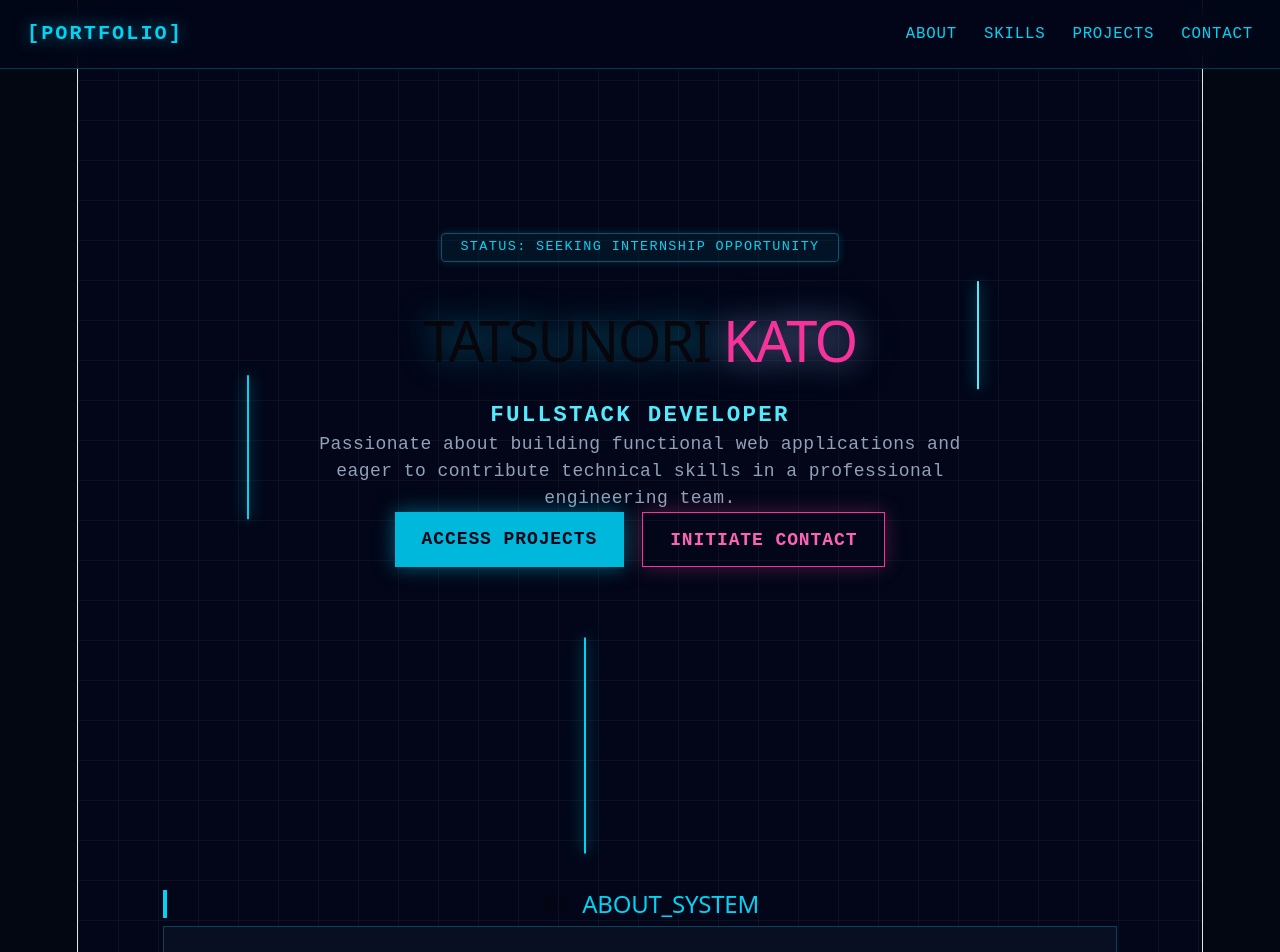
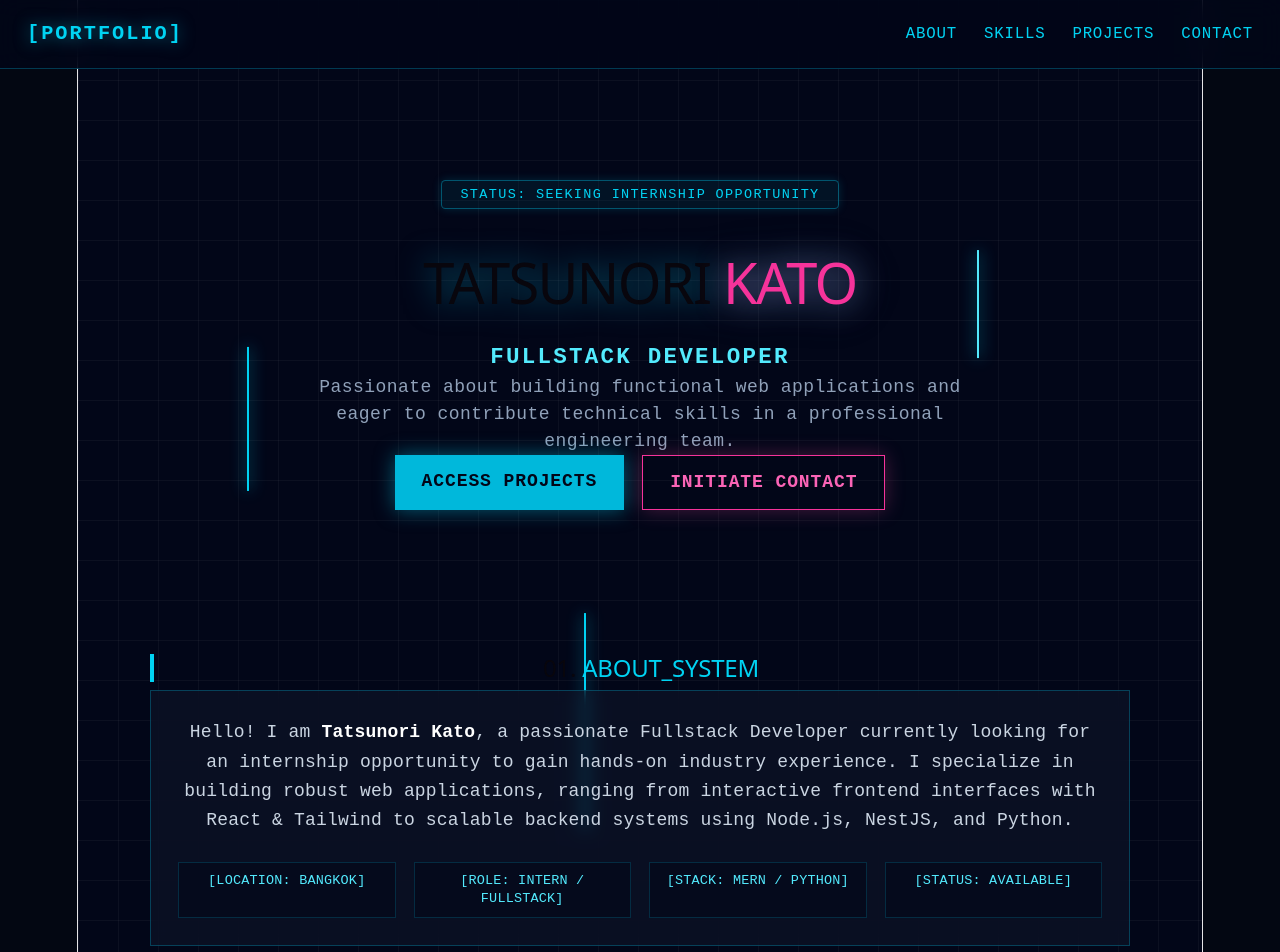
Before and after one commit to TatsunoriK/my-portfolio, a React (Vite) app in the folder my-portfolio/: page / in a window 1280 px wide. Shown: the top 952 px of the page. Built offline with nearby package versions, Linux system fonts and the light colour scheme.

Commit message:
ปรับcss

```diff
--- a/my-portfolio/src/App.css
+++ b/my-portfolio/src/App.css
@@ -6,6 +6,15 @@
     color: #e2e8f0;
     font-family: 'Courier New', Courier, monospace;
     overflow-x: hidden;
+    margin: 0;
+    padding: 0;
+  }
+
+  #root {
+    width: 100%;
+    max-width: none !important;
+    margin: 0;
+    padding: 0;
   }
 }
 
@@ -43,7 +52,6 @@
   /* Layout หลัก */
   .cyber-wrapper {
     @apply relative min-h-screen bg-slate-950 text-cyan-400 overflow-hidden selection:bg-cyan-500 selection:text-slate-950;
-    /* นำพื้นหลัง Grid มาใส่แบบ CSS ปกติตรงนี้ */
     background-size: 40px 40px;
     background-image: linear-gradient(to right, rgba(255, 255, 255, 0.04) 1px, transparent 1px),
                       linear-gradient(to bottom, rgba(255, 255, 255, 0.04) 1px, transparent 1px);
@@ -59,16 +67,16 @@
 
   /* Hero Section */
   .hero-container {
-    @apply h-screen flex flex-col justify-center items-center text-center px-4 relative z-10;
+    @apply flex flex-col justify-center items-center text-center px-4 relative z-10 pt-40 pb-20;
   }
   .hero-badge {
-    @apply inline-block px-4 py-1 mb-4 border border-cyan-500/40 bg-cyan-950/30 text-xs tracking-widest uppercase rounded shadow-[0_0_10px_rgba(6,182,212,0.2)];
+    @apply inline-block px-4 py-1 mb-3 border border-cyan-500/40 bg-cyan-950/30 text-xs tracking-widest uppercase rounded shadow-[0_0_10px_rgba(6,182,212,0.2)];
   }
   .hero-title {
-    @apply text-5xl md:text-8xl font-black tracking-wider text-white drop-shadow-[0_0_15px_rgba(6,182,212,0.5)] mb-4;
+    @apply text-5xl md:text-8xl font-black tracking-wider text-white drop-shadow-[0_0_15px_rgba(6,182,212,0.5)] mb-2;
   }
   .hero-subtitle {
-    @apply max-w-xl text-slate-400 text-sm md:text-base tracking-wide mb-8;
+    @apply max-w-xl text-slate-400 text-sm md:text-base tracking-wide mb-6;
   }
 
   /* ปุ่ม (Buttons) */
@@ -82,12 +90,12 @@
     @apply inline-block px-8 py-4 bg-pink-600 text-white font-bold tracking-wider hover:bg-pink-500 transition shadow-[0_0_25px_rgba(236,72,153,0.6)];
   }
 
-  /* Sections & Headings */
+  /* Sections & Headings (ปลดล็อกความกว้าง เอา max-w ออกเพื่อให้กางเต็มจอ) */
   .section-box {
-    @apply py-20 px-6 max-w-4xl mx-auto relative z-10;
+    @apply py-12 px-6 md:px-16 w-full mx-auto relative z-10;
   }
   .section-box-lg {
-    @apply py-20 px-6 max-w-5xl mx-auto relative z-10;
+    @apply py-12 px-6 md:px-16 w-full mx-auto relative z-10;
   }
   .title-cyan {
     @apply text-2xl md:text-3xl font-bold text-white mb-6 border-l-4 border-cyan-400 pl-4;
```
